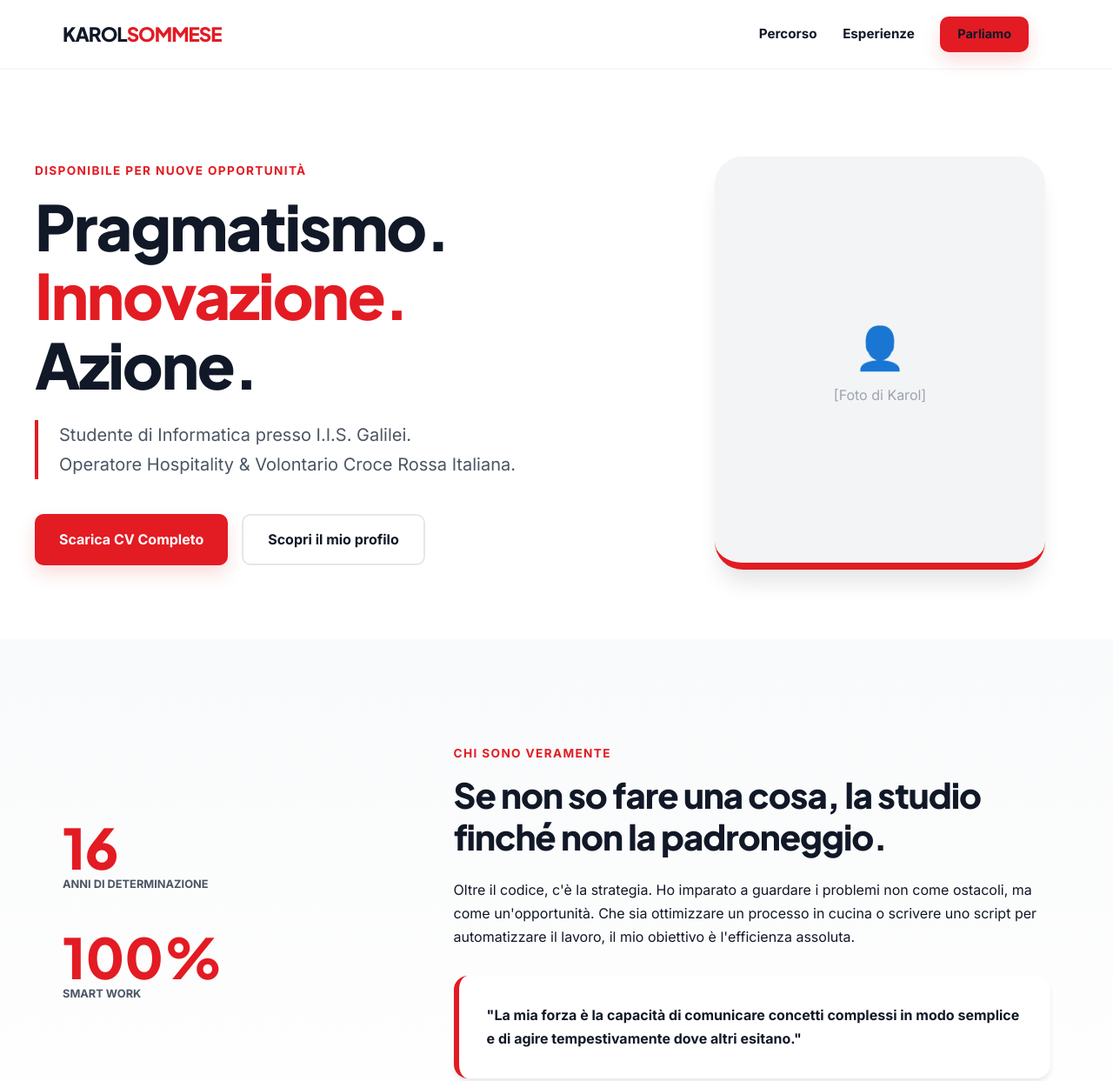
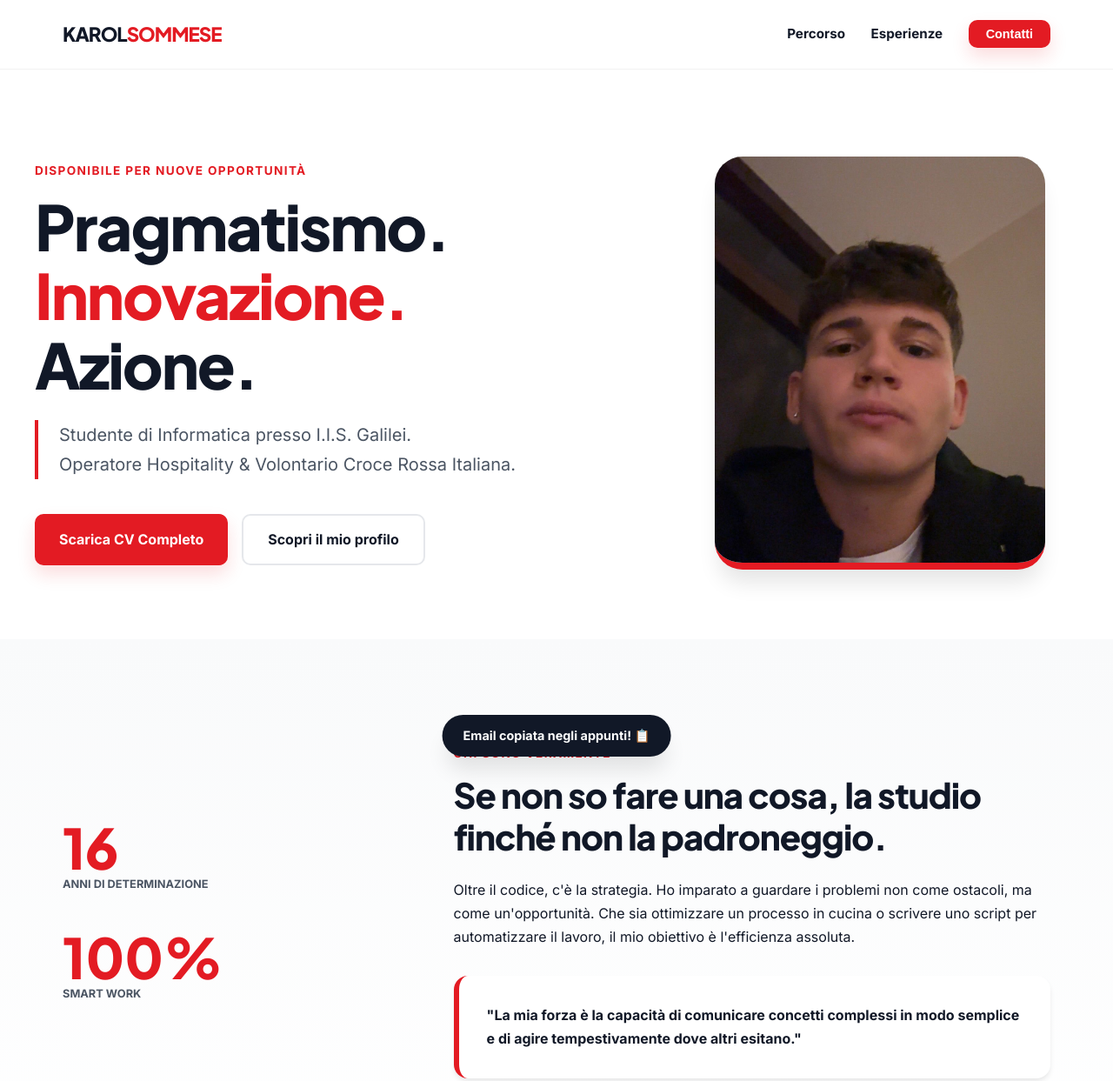
Before and after one commit to Sommese/Mio-Portfolio, a plain HTML site: page index.html in a window 1280 px wide. Shown: the top 1243 px of the page at 87% size. Drawn offline with Linux system fonts and the light colour scheme.

Commit message:
Update index.html

```diff
--- a/index.html
+++ b/index.html
@@ -133,6 +133,8 @@
             align-items: center;
             justify-content: center;
             font-size: 1rem;
+            cursor: pointer;
+            border: none;
         }
 
         .btn-primary {
@@ -235,7 +237,7 @@
             line-height: 1.8;
         }
 
-        /* --- Esperienze Grid (I 9 Quadri Originali) --- */
+        /* --- Esperienze Grid --- */
         .experience {
             padding: 100px 0;
         }
@@ -398,6 +400,27 @@
 
         .footer-links a:hover { color: var(--primary-red); }
 
+        /* Stile per il messaggio di conferma copia */
+        #email-toast {
+            position: fixed;
+            bottom: 30px;
+            left: 50%;
+            transform: translateX(-50%) translateY(100px);
+            background: #111827;
+            color: white;
+            padding: 12px 24px;
+            border-radius: 50px;
+            font-weight: 600;
+            font-size: 0.9rem;
+            z-index: 9999;
+            transition: var(--transition);
+            box-shadow: var(--shadow-lg);
+        }
+
+        #email-toast.show {
+            transform: translateX(-50%) translateY(0);
+        }
+
         /* Responsive */
         @media (max-width: 968px) {
             .hero, .about-grid { grid-template-columns: 1fr; text-align: center; }
@@ -422,7 +445,8 @@
             <div class="nav-links">
                 <a href="#about">Percorso</a>
                 <a href="#esperienze">Esperienze</a>
-                <a href="#contatti" class="btn btn-primary" style="padding: 8px 20px; font-size: 0.9rem;">Parliamo</a>
+                <!-- Pulsante Email in alto -->
+                <button onclick="copyEmail()" class="btn btn-primary" style="padding: 8px 20px; font-size: 0.9rem;">Contatti</button>
             </div>
         </div>
     </nav>
@@ -443,7 +467,7 @@
         </div>
         <div class="hero-image-container">
             <div class="profile-placeholder">
-                <img src="tua-foto.jpg" alt="Karol Sommese" onerror="this.style.display='none'; this.nextElementSibling.style.display='block';" style="width: 100%; height: 100%; object-fit: cover;">
+                <img src="tua-foto.jpeg" alt="Karol Sommese" onerror="this.style.display='none'; this.nextElementSibling.style.display='block';" style="width: 100%; height: 100%; object-fit: cover;">
                 <div style="display:none; text-align:center;">
                     <span style="font-size: 3rem;">👤</span><br>
                     [Foto di Karol]
@@ -452,7 +476,7 @@
         </div>
     </header>
 
-    <!-- About Stats -->
+    <!-- About Section -->
     <section id="about" class="about-detailed">
         <div class="container about-grid">
             <div class="about-stats">
@@ -480,7 +504,7 @@
         </div>
     </section>
 
-    <!-- La Mia Storia -->
+    <!-- Story Section -->
     <section class="story-section">
         <div class="container">
             <div class="story-content">
@@ -494,69 +518,60 @@
         </div>
     </section>
 
-    <!-- Muro di Esperienze (TUTTI I 9 QUADRI ORIGINALI) -->
+    <!-- Esperienze Section -->
     <section id="esperienze" class="experience container">
         <span class="section-label">Il mio percorso operativo</span>
         <h2 style="font-size: 2.5rem; margin-bottom: 50px;">Esperienze che lasciano il segno</h2>
 
         <div class="experience-grid">
-            <!-- 1 -->
             <div class="exp-card">
                 <span class="exp-tag">Hospitality</span>
                 <h3>Mountain Resort</h3>
                 <p class="exp-role">Aiuto Sous-Chef</p>
                 <p>In cucina ho imparato la resilienza. Gestire gli ordini in tempi record e mantenere standard altissimi sotto stress.</p>
             </div>
-            <!-- 2 -->
             <div class="exp-card">
                 <span class="exp-tag">Soccorso</span>
                 <h3>Croce Rossa Italiana</h3>
                 <p class="exp-role">Volontario Attivo</p>
                 <p>Gestione delle emergenze e primo soccorso. Responsabilità civile e sangue freddo in ogni situazione.</p>
             </div>
-            <!-- 3 -->
             <div class="exp-card">
                 <span class="exp-tag">Academy</span>
                 <h3>UniBZ MobileDev</h3>
                 <p class="exp-role">Laboratorio Universitario</p>
                 <p>Sviluppo di app mobile presso Bolzano. La mia passione tech che diventa competenza tecnica.</p>
             </div>
-            <!-- 4 -->
             <div class="exp-card">
                 <span class="exp-tag">Family Business</span>
                 <h3>Hotel Management</h3>
                 <p class="exp-role">Supporto Operativo</p>
                 <p>Esperienza precoce nell'azienda di famiglia. Gestione clienti, logistica e problem solving quotidiano.</p>
             </div>
-            <!-- 5 -->
             <div class="exp-card">
                 <span class="exp-tag">Sport</span>
                 <h3>Basket Agonistico</h3>
                 <p class="exp-role">Atleta (7 Anni)</p>
                 <p>Lo sport mi ha insegnato la disciplina, il sacrificio e l'importanza fondamentale del gioco di squadra.</p>
             </div>
-            <!-- 6 -->
             <div class="exp-card">
                 <span class="exp-tag">Istruzione</span>
                 <h3>I.I.S. Galilei</h3>
                 <p class="exp-role">Studente Telecomunicazioni</p>
                 <p>Infrastrutture di comunicazione ed elettronica applicata. Una base tecnica concreta per gestire sistemi complessi.</p>
             </div>
-            <!-- 7 -->
             <div class="exp-card">
                 <span class="exp-tag">Entertainment</span>
                 <h3>Animatore</h3>
                 <p class="exp-role">Gestione Gruppi</p>
                 <p>Public speaking e capacità di coinvolgere le persone. L'animazione mi ha insegnato l'empatia e la leadership.</p>
             </div>
-            <!-- 8 -->
             <div class="exp-card">
                 <span class="exp-tag">Innovation</span>
                 <h3>AI Mastery</h3>
                 <p class="exp-role">Prompt Engineering</p>
                 <p>Uso avanzato di GPT per generare soluzioni, codice e automazioni. L'efficacia dell'IA al servizio dei progetti.</p>
             </div>
-            <!-- 9 -->
             <div class="exp-card">
                 <span class="exp-tag">Personal</span>
                 <h3>Sviluppo Continuo</h3>
@@ -601,7 +616,7 @@
         </div>
     </section>
 
-    <!-- Skills -->
+    <!-- Skills Section -->
     <section class="skills-section container">
         <div class="about-grid" style="align-items: flex-start;">
             <div>
@@ -642,15 +657,16 @@
             <span class="section-label">Hai un progetto in mente?</span>
             <h2>Creiamo qualcosa di<span> Straordinario.</span></h2>
             <p style="max-width: 600px; margin: 0 auto 48px; color: var(--text-muted);">
-                Sono sempre alla ricerca di nuove sfide. Che si tratti di tecnologia o di hospitality, porto con me lo stesso livello di dedizione.
+                Sono sempre alla ricerca di nuove sfide. Clicca sul pulsante qui sotto per copiarmi l'email.
             </p>
 
-            <a href="mailto:sommesekarol@gmail.com" class="btn btn-primary">Mandami un'email</a>
+            <!-- Pulsante che apre mailto e contemporaneamente COPIA l'email -->
+            <button onclick="copyEmail()" class="btn btn-primary">Copia & Scrivi Email</button>
 
             <div class="footer-links">
                 <a href="https://wa.me/393477471313" target="_blank" style="color: #25D366;">WhatsApp</a>
                 <a href="https://www.instagram.com/s0mmese?igsh=MWQwcmF1cXFidXpqMg==" target="_blank">Instagram</a>
-                <a href="#">GitHub</a>
+                <a href="https://github.com/sommesekarol" target="_blank">GitHub</a>
             </div>
 
             <p style="margin-top: 80px; font-size: 0.8rem; opacity: 0.4;">
@@ -659,5 +675,34 @@
         </div>
     </footer>
 
+    <!-- Notifica Copia -->
+    <div id="email-toast">Email copiata negli appunti! 📋</div>
+
+    <script>
+        function copyEmail() {
+            const email = "sommesekarol@gmail.com";
+
+            // 1. Tenta di aprire l'app mail (se configurata)
+            window.location.href = "mailto:" + email;
+
+            // 2. Copia negli appunti (per chi non ha l'app mail configurata)
+            const el = document.createElement('textarea');
+            el.value = email;
+            document.body.appendChild(el);
+            el.select();
+            document.execCommand('copy');
+            document.body.removeChild(el);
+
+            // 3. Mostra la notifica visiva
+            const toast = document.getElementById("email-toast");
+            toast.classList.add("show");
+
+            // 4. Nascondi la notifica dopo 3 secondi
+            setTimeout(() => {
+                toast.classList.remove("show");
+            }, 3000);
+        }
+    </script>
+
 </body>
 </html>
```
